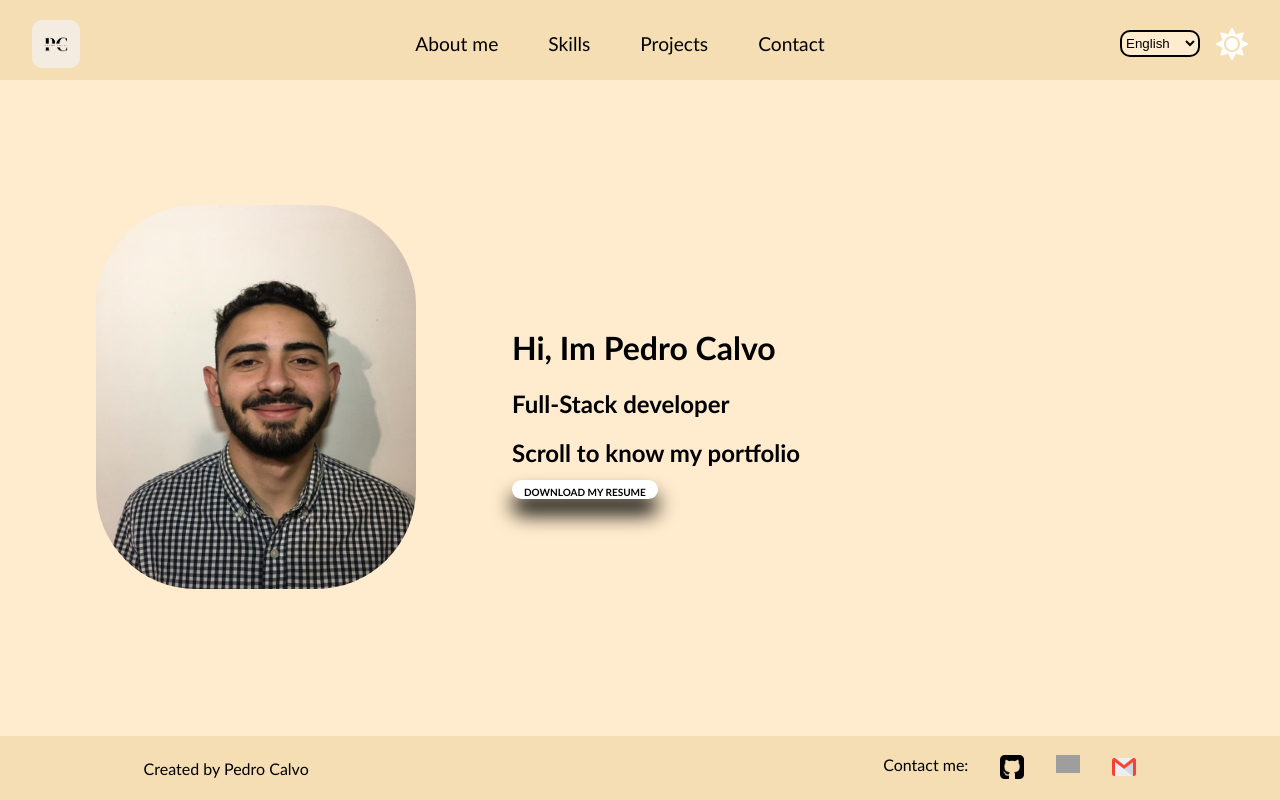
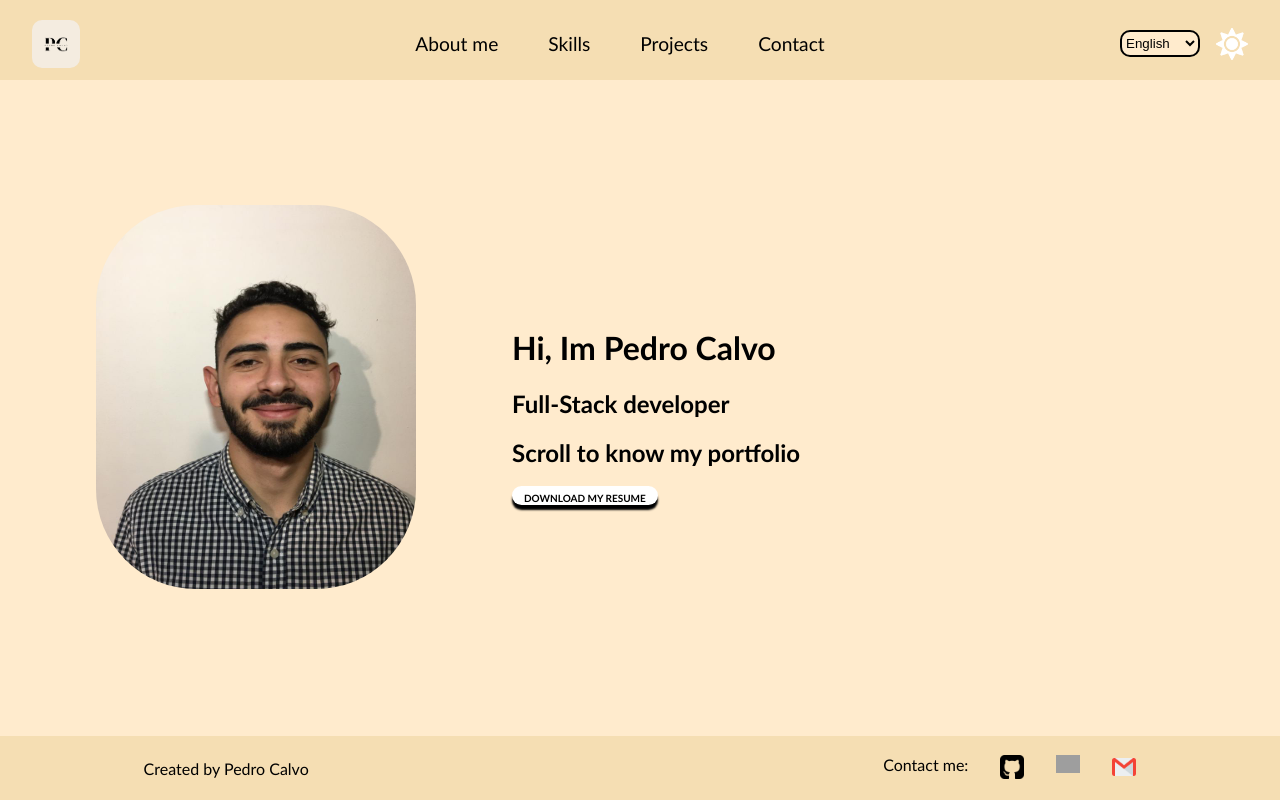
Before and after one commit to Pedr0calvo/portfolio, a React (Create React App) app: page / in a window 1280 px wide. In both pictures the pointer is over the element "DOWNLOAD MY RESUME". Shown: the top 800 px of the page. Built offline with nearby package versions, Linux system fonts and the light colour scheme; grey boxes are pictures that could not be loaded.

Commit message:
Update Me.module.css

```diff
--- a/src/components/Me/Me.module.css
+++ b/src/components/Me/Me.module.css
@@ -57,9 +57,9 @@ h2 {
 }
 
 .cv:hover {
-  box-shadow: 0px 15px 20px var(--secondary-color);
+  box-shadow: 0px 5px 2px var(--secondary-color);
   color: #fff;
-  transform: translateY(-7px);
+  transform: translateY(-1px);
 }
 
 .cv:active {
```
